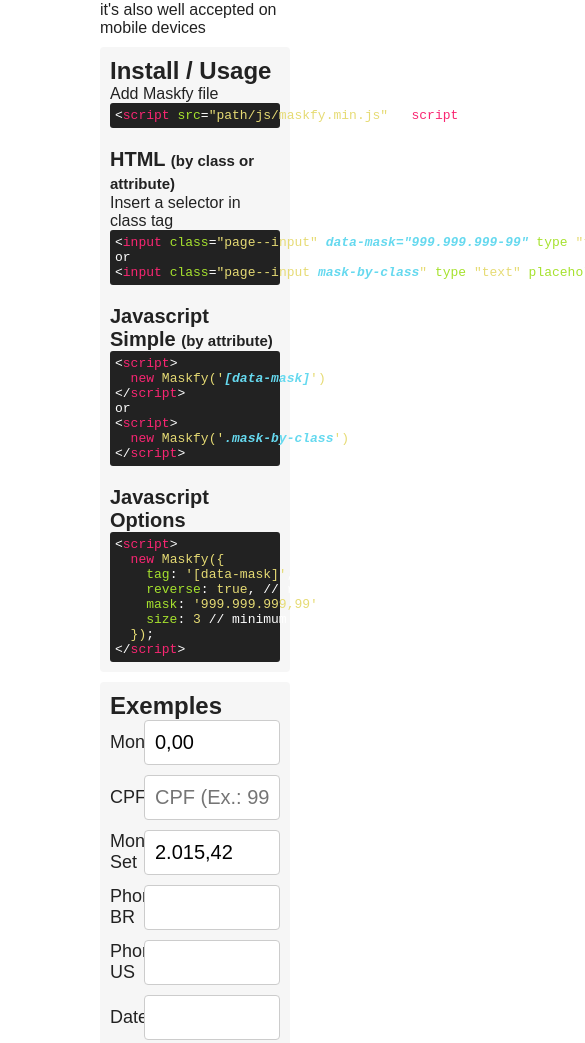
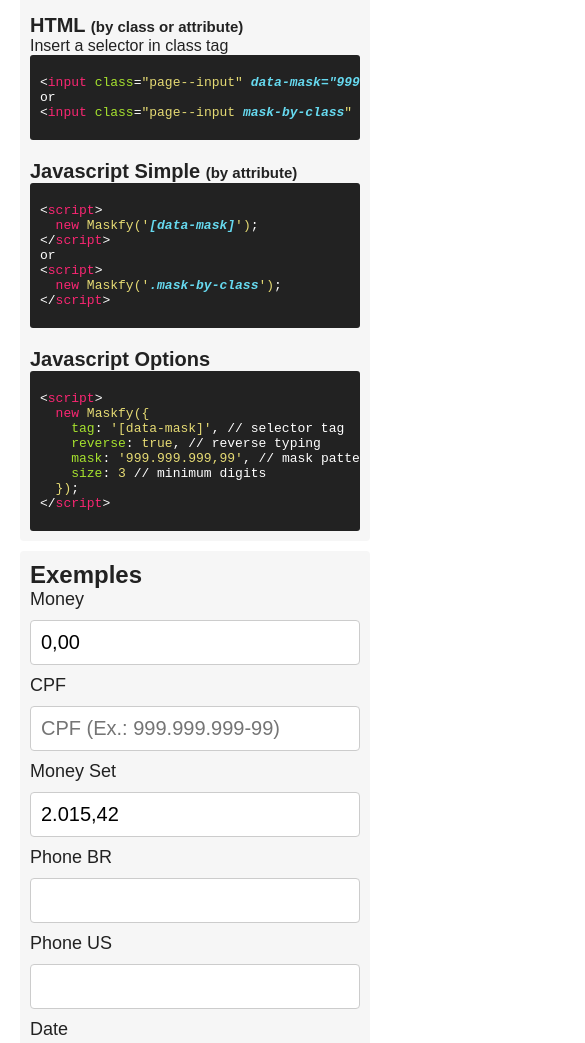
Before and after one commit to figuarnieri/maskfy, a plain HTML site: page index.html in a window 390 px wide. Shown: the part 905-1948 px from the top of the page, 585 px wide, since content can reach past the window. Drawn offline with Linux system fonts and the light colour scheme.

Commit message:
Exemple Responsive

```diff
--- a/index.html
+++ b/index.html
@@ -123,12 +123,6 @@
 
   <script src="maskfy.js"></script>
   <script>
-    fetch('maskfy.js').then(e => e.text()).then((e)=> {
-      var code = e.replace(/\s\s+/g,'').replace(/\s=\s/g,'=').replace(/\)\s/g,')').replace(/\, /g,',').replace(/\s\|\|\s/g,'||').replace(/\s\{/g,'{').replace(/\s\?\s/g,'?').replace(/\s\:\s/g,':')
-      console.log(code);
-    })
-  </script>
-  <script>
     new Maskfy('[data-mask]');
   </script>
 </body>
--- a/style.css
+++ b/style.css
@@ -2,12 +2,12 @@
 *{box-sizing: border-box;margin: 0;padding: 0;}
 
 @keyframes logo{
-    0% {opacity: 0;transform: perspective(1000px) rotateX(-90deg);}
-    100% {opacity: 1;transform: perspective(1000px) rotateX(0deg);}
+  0% {opacity: 0;transform: perspective(1000px) rotateX(-90deg);}
+  100% {opacity: 1;transform: perspective(1000px) rotateX(0deg);}
 }
 @keyframes bg{
-    0%{background-color: #111;}
-    100%{background-color: #ee7517;}
+  0%{background-color: #111;}
+  100%{background-color: #ee7517;}
 }
 .logo-svg{width: 300px;display: block;margin: 0 auto;}
 .logo-mask{transform-origin: 50% 100%;animation: logo 1s;animation-fill-mode: forwards;}
@@ -48,3 +48,12 @@
 .page--attr{color: #a6e22e;}
 .page--value{color: #e6db74;}
 .page--important{color: #66d9ef;font-weight: bold;font-style: italic;}
+
+@media (max-width: 768px){
+  .full{padding: 20px 10px;}
+  .full--subtitle{-webkit-text-stroke: 0 transparent;font-size: 20px;}
+  .page{padding: 20px;}
+  .page code{overflow: auto;padding: 20px 10px;}
+  .page--label{text-align: left;width: 100%;}
+  .page--field{width: 100%;}
+}
```
